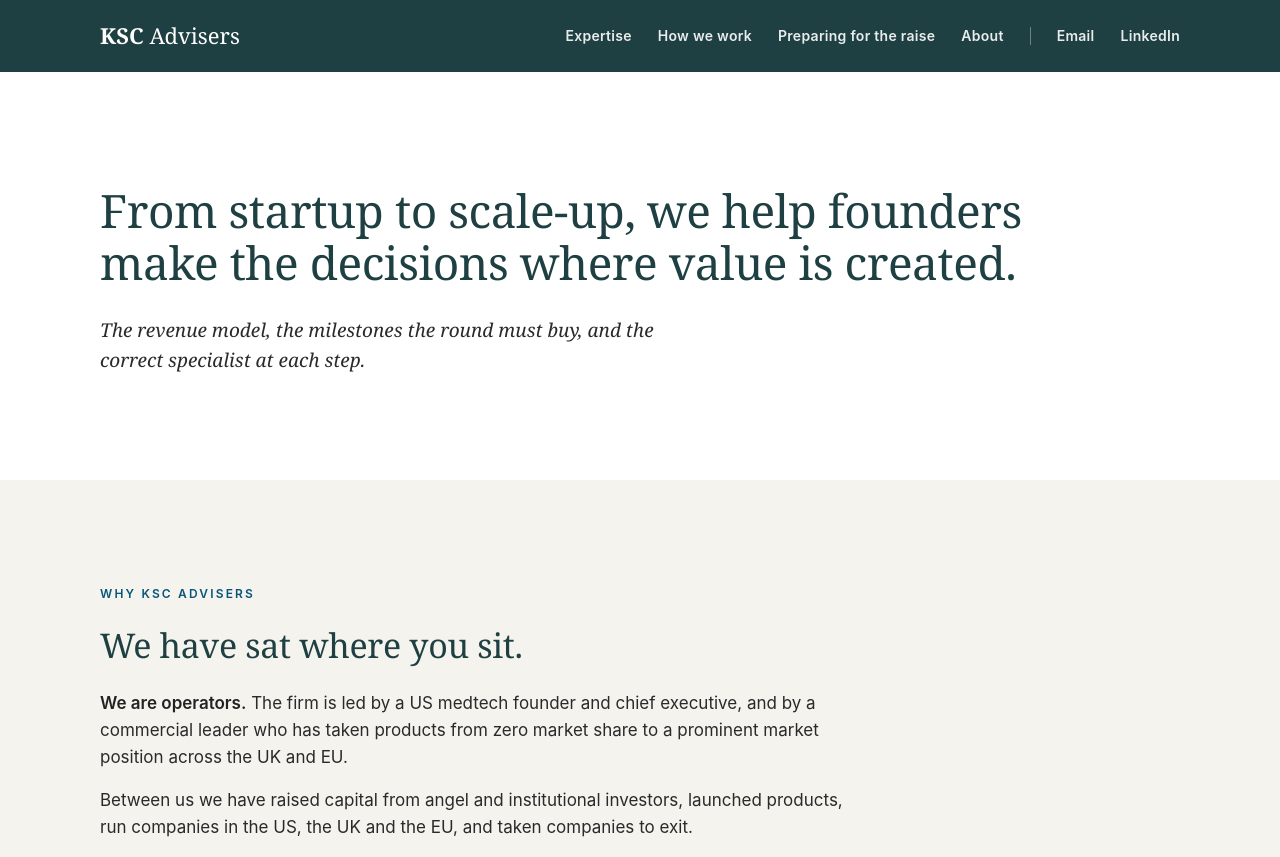
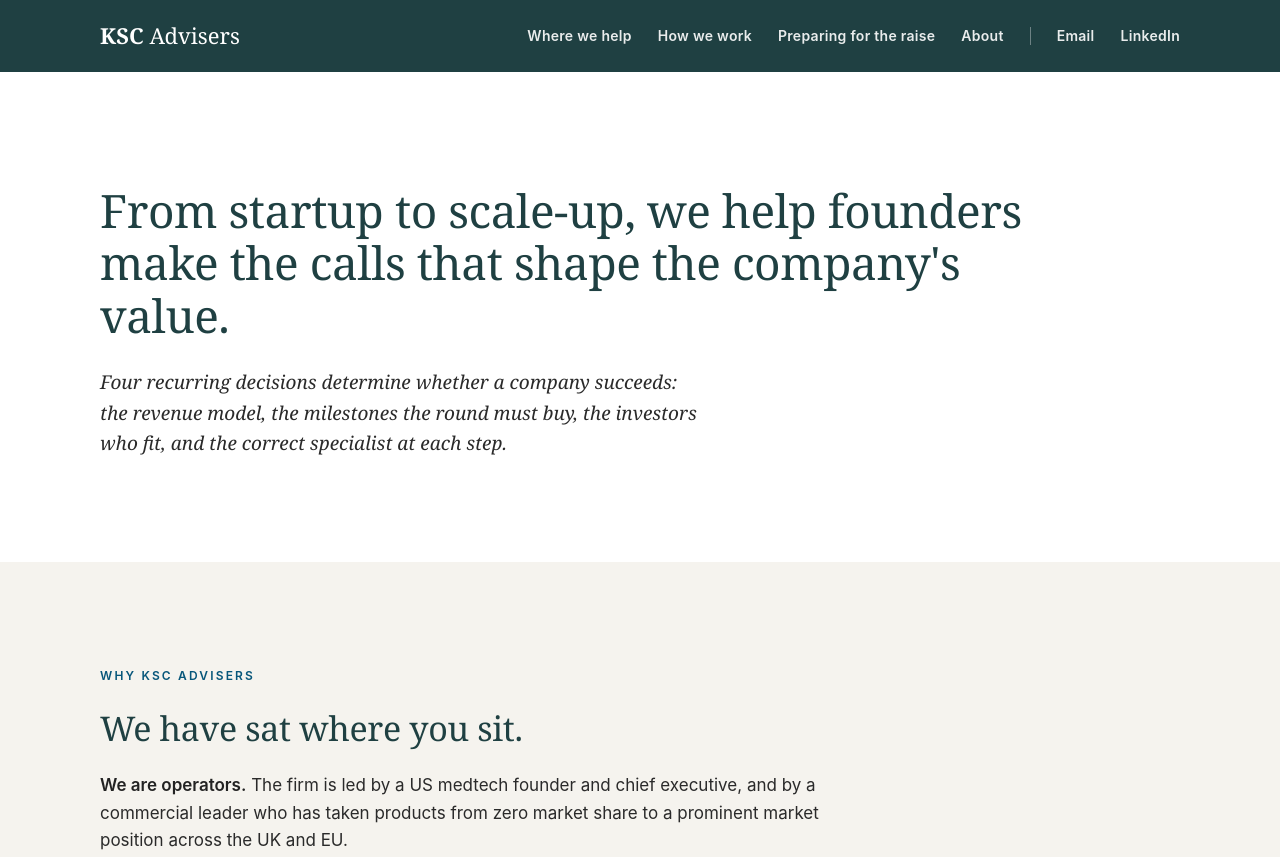
Before and after one commit to ksckelley-cmd/kscadvisers-site, a plain HTML site: page index.html in a window 1280 px wide. Shown: the top 857 px of the page. Drawn offline with Linux system fonts and the light colour scheme.

Commit message:
Update index.html

```diff
--- a/index.html
+++ b/index.html
@@ -4,11 +4,11 @@
 <meta charset="utf-8">
 <meta name="viewport" content="width=device-width, initial-scale=1">
 <title>KSC Advisers</title>
-<meta name="description" content="From startup to scale-up, we help founders make the decisions where value is created.">
+<meta name="description" content="From startup to scale-up, we help founders make the calls that shape the company's value.">
 <meta property="og:type" content="website">
 <meta property="og:site_name" content="KSC Advisers">
 <meta property="og:title" content="KSC Advisers">
-<meta property="og:description" content="From startup to scale-up, we help founders make the decisions where value is created.">
+<meta property="og:description" content="From startup to scale-up, we help founders make the calls that shape the company's value.">
 <meta property="og:url" content="https://kscadvisors.com/">
 <meta property="og:image" content="https://kscadvisors.com/assets/share-card.jpg">
 <meta property="og:image:width" content="1200">
@@ -253,7 +253,7 @@
 <header><div class="wrap nav">
   <a class="brand" href="index.html" id="top"><b>KSC</b> Advisers</a>
   <nav class="links" aria-label="Site">
-    <a href="#expertise">Expertise</a>
+    <a href="#expertise">Where we help</a>
     <a href="#work">How we work</a>
     <a href="#raise">Preparing for the raise</a>
     <a href="#about">About</a>
@@ -263,8 +263,8 @@
 </div></header>
 
 <div class="hero"><div class="wrap">
-  <h1>From startup to scale-up, we help founders make the decisions where value is created.</h1>
-  <p>The revenue model, the milestones the round must buy, and the correct specialist at each step.</p>
+  <h1>From startup to scale-up, we help founders make the calls that shape the company's value.</h1>
+  <p>Four recurring decisions determine whether a company succeeds: the revenue model, the milestones the round must buy, the investors who fit, and the correct specialist at each step.</p>
 </div></div>
 
 <section id="why" class="tan"><div class="wrap">
@@ -292,7 +292,7 @@
 </div></section>
 
 <section id="expertise"><div class="wrap">
-  <div class="eyebrow">Expertise</div>
+  <div class="eyebrow">Where we help</div>
   <h2 class="lead">Value is created or lost at a handful of moments. <span class="turn">Our pattern recognition comes from facing them ourselves.</span></h2>
   <div class="body">
     <p>We work with founders, boards and investors on the plan for each moment, from the first raise to the exit, and bring in the correct specialist where the work needs one.</p>
```
